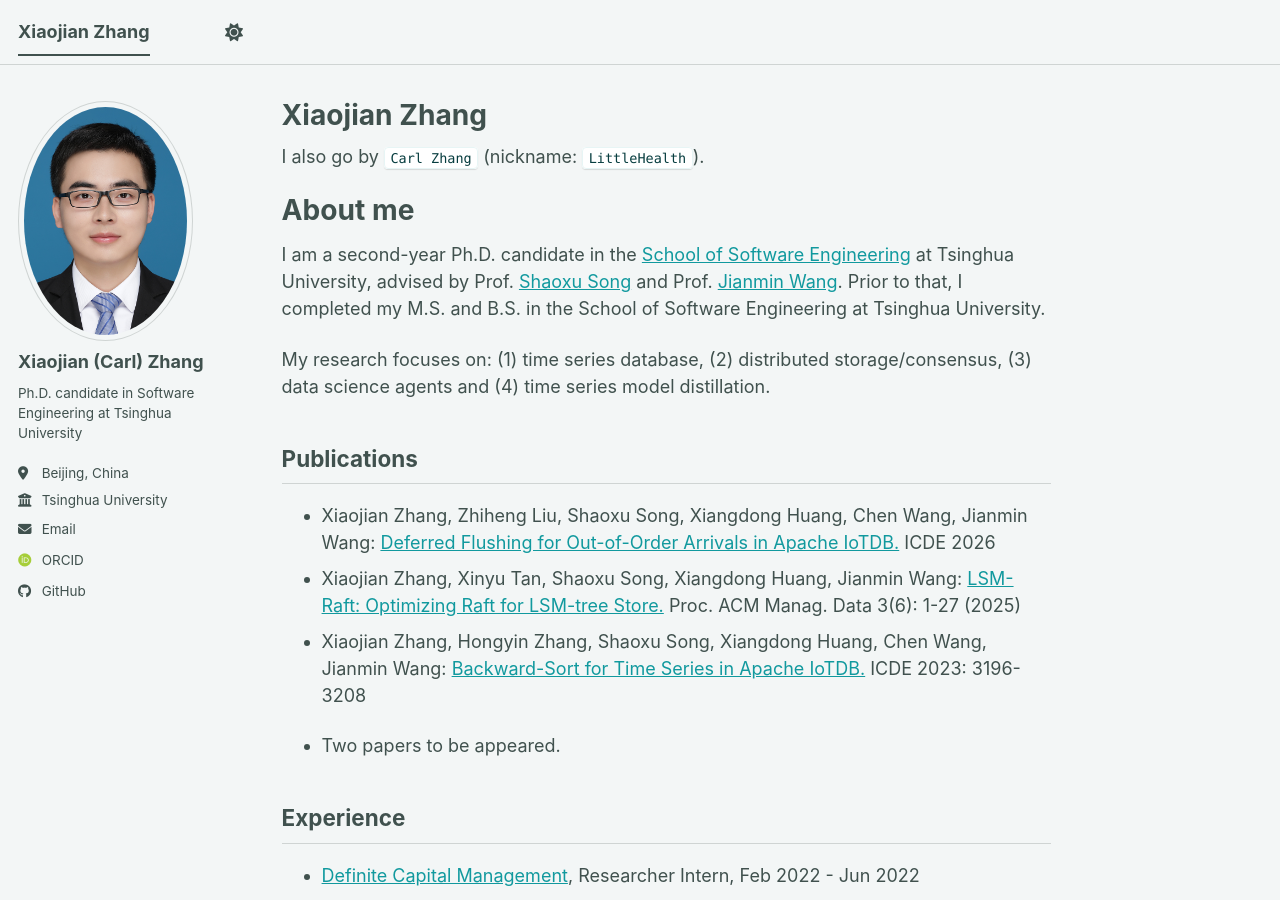
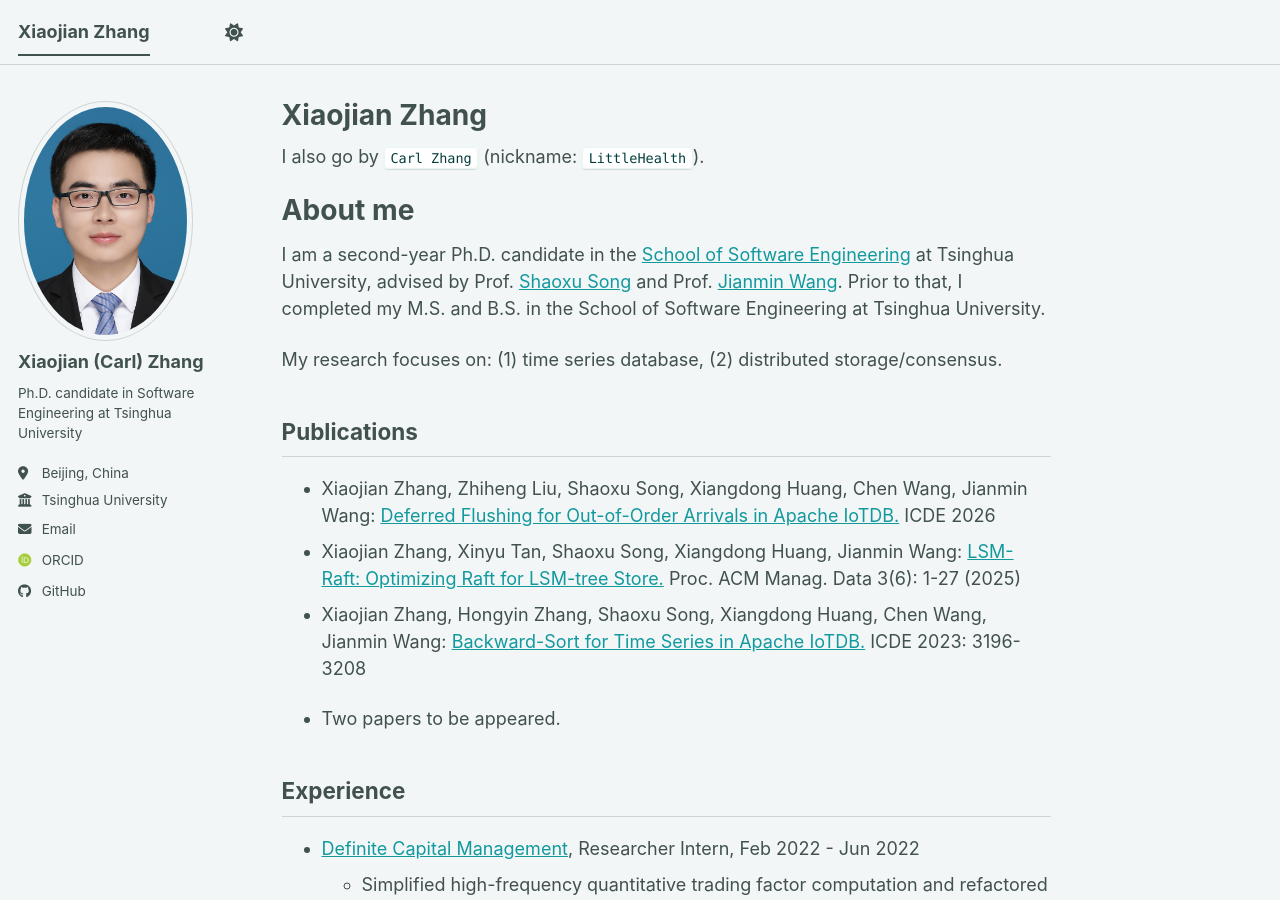
Before and after one commit to LittleHealth/littlehealth.github.io, a Jekyll site: the page built from _pages/about.md, in a window 1280 px wide and 900 px high. Built offline with Jekyll 4.4.1, drawn with Linux system fonts in a browser that asks for light colours; some web fonts are replaced; a script bundle is joined from its source files by our own code; library files that are not in the unit come from our copies.

Commit message:
Update research focus in about.md
Removed some research focus areas for clarity.

```diff
--- a/_pages/about.md
+++ b/_pages/about.md
@@ -14,7 +14,7 @@ I also go by `Carl Zhang` (nickname: `LittleHealth`).
 # About me
 I am a second-year Ph.D. candidate in the [School of Software Engineering](https://www.thss.tsinghua.edu.cn/) at Tsinghua University, advised by Prof. [Shaoxu Song](https://sxsong.github.io/) and Prof. [Jianmin Wang](https://www.thss.tsinghua.edu.cn/en/faculty/jianminwang.htm). Prior to that, I completed my M.S. and B.S. in the School of Software Engineering at Tsinghua University.
 
-My research focuses on: (1) time series database, (2) distributed storage/consensus, (3) data science agents and (4) time series model distillation.
+My research focuses on: (1) time series database, (2) distributed storage/consensus.
 
 ## Publications
 + Xiaojian Zhang, Zhiheng Liu, Shaoxu Song, Xiangdong Huang, Chen Wang, Jianmin Wang: [Deferred Flushing for Out-of-Order Arrivals in
```
